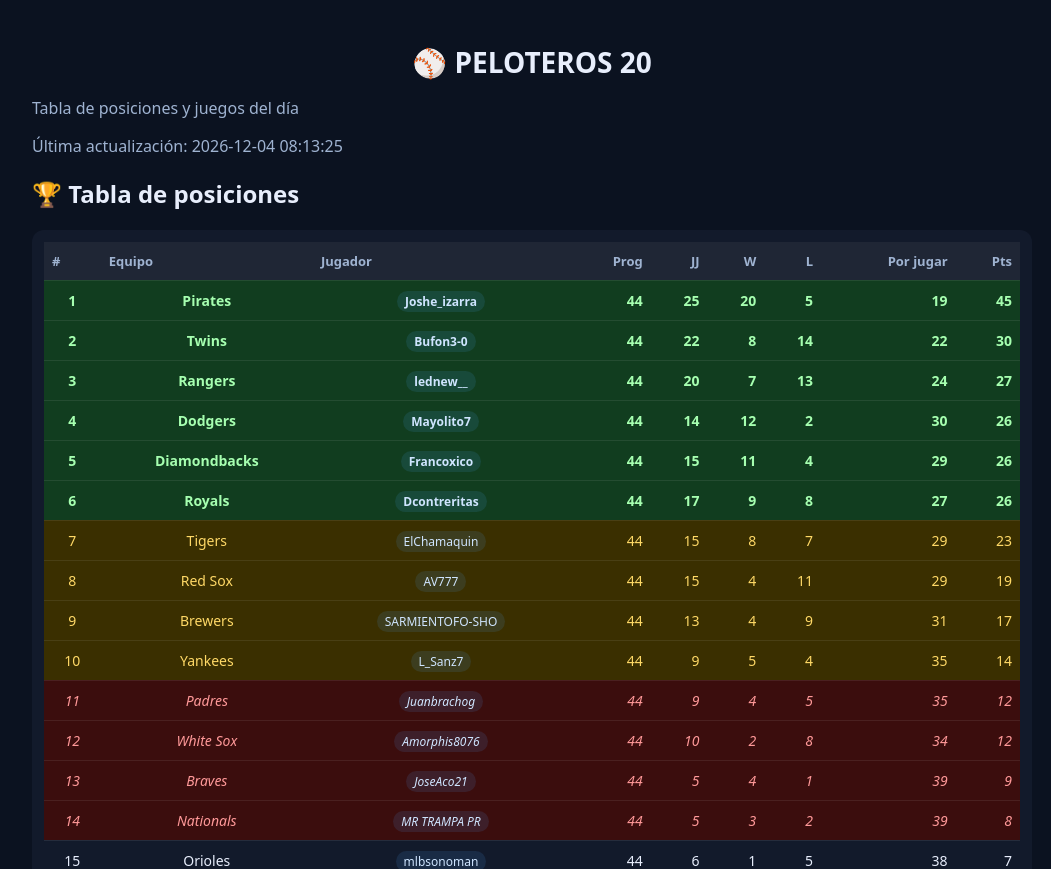
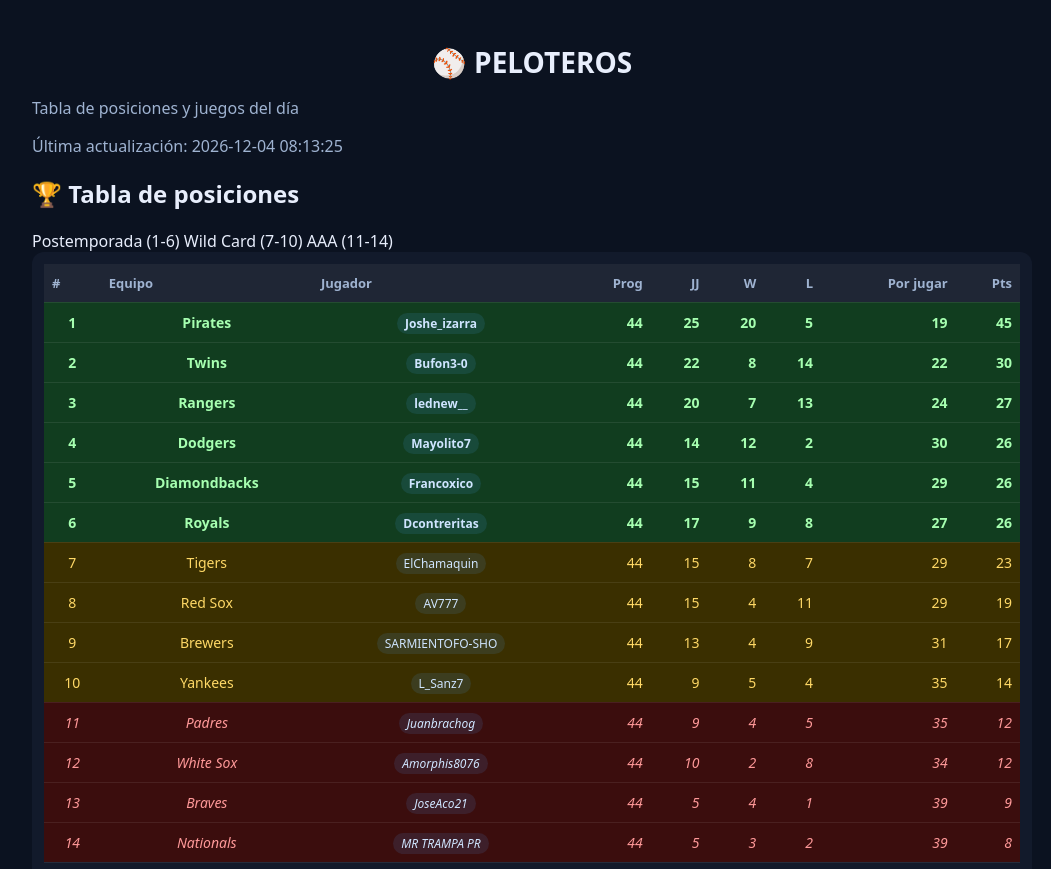
Before and after one commit to aloise402/peloteros, a Flask app: page / in a window 1280 px wide. Shown: the top 869 px of the page, without its empty margins (108-1159 px from the left). Run offline with Flask 3, Linux system fonts and the light colour scheme.

Commit message:
Update index.html

```diff
--- a/templates/index.html
+++ b/templates/index.html
@@ -3,11 +3,10 @@
 <head>
   <meta charset="UTF-8" />
   <meta name="viewport" content="width=device-width,initial-scale=1" />
-  <title>Peloteros20 online - Tabla & Juegos</title>
-  <!-- Sirve el CSS desde /static; asegúrate de tener static/styles.css con contenido -->
+  <title>PELOTEROS - Tabla & Juegos</title>
   <link rel="stylesheet" href="/static/styles.css" />
   <style>
-    /* Fallback visual mínimo por si el CSS no carga */
+    /* Fallback visual mínimo */
     body{font-family:system-ui,Arial,sans-serif;background:#0b1220;color:#e8eefc;margin:0}
     .container{max-width:1000px;margin:0 auto;padding:24px}
     .hidden{display:none}
@@ -28,7 +27,7 @@
 </head>
 <body>
   <div class="container">
-    <h1>⚾ PELOTEROS 20</h1>
+    <h1>⚾ PELOTEROS</h1>
     <p class="muted">Tabla de posiciones y juegos del día</p>
 
     <div id="loading">Cargando datos, por favor espera…</div>
@@ -37,6 +36,14 @@
 
     <section id="standings-section" class="hidden">
       <h2>🏆 Tabla de posiciones</h2>
+
+      <!-- Leyenda de zonas -->
+      <div class="legend">
+        <span class="legend-item postemporada">Postemporada (1-6)</span>
+        <span class="legend-item wildcard">Wild Card (7-10)</span>
+        <span class="legend-item aaa">AAA (11-14)</span>
+      </div>
+
       <div class="table-wrapper">
         <table>
           <thead>
@@ -121,7 +128,7 @@
         (data.standings || []).forEach((row, i) => {
           const tr = document.createElement('tr');
 
-          // Zonas especiales
+          // Zonas
           if (i < 6) {
             tr.classList.add('postemporada');
           } else if (i < 10) {
```
